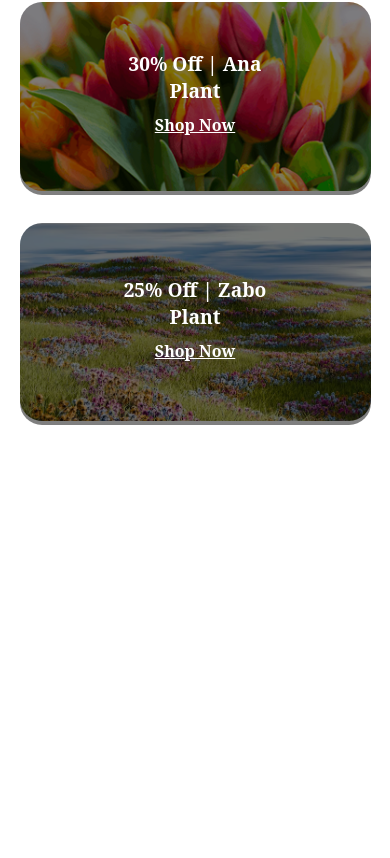
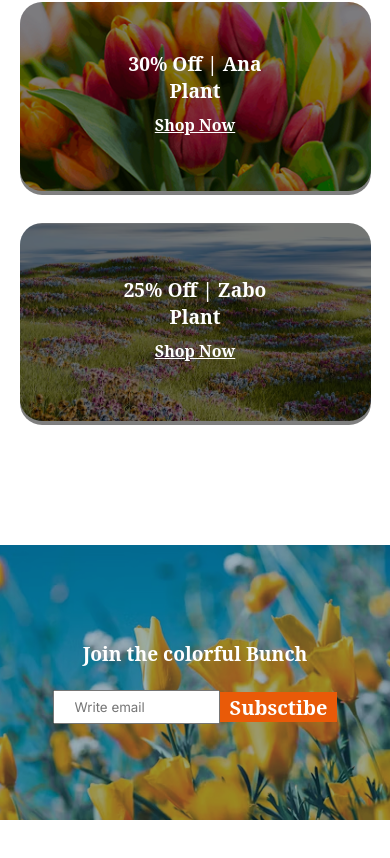
Before and after one commit to jinnahakondo/Responsive-Flowers, a plain HTML site: page index.html in a window 390 px wide. Shown: the part 4389-5247 px from the top of the page. Before the commit the page ends 4934 px from the top, so only its background shows below. Drawn offline with Linux system fonts and the light colour scheme.

Commit message:
Responsive Join Section added

```diff
--- a/index.html
+++ b/index.html
@@ -140,7 +140,7 @@
             <div class="latest-img-container">
                 <div class="bloom-plant latest-content">
                     <img src="assets/deal-bloom.png" alt="">
-                     <div class="overlay"></div>
+                    <div class="overlay"></div>
                     <div class="latest-img-over-text">
                         <h4> 60% Off | Bloom Plant </h4>
                         <a href="#">Shop Now</a>
@@ -148,7 +148,7 @@
                 </div>
                 <div class="ana-plant latest-content">
                     <img src="assets/deal-ana.png" alt="">
-                     <div class="overlay"></div>
+                    <div class="overlay"></div>
                     <div class="latest-img-over-text">
                         <h4> 30% Off | Ana Plant </h4>
                         <a href="#">Shop Now</a>
@@ -165,6 +165,21 @@
             </div>
         </section>
         <!-- --------- Latest-deals Section end----------------- -->
+
+
+        <!-- --------- Join the colorful Bunch start----------------- -->
+        <section id="join" class="w m-b m-w">
+            <div >
+                <h2 class="font-noto">Join the colorful Bunch</h2>
+               <div class="join-feild">
+                 <input type="email" placeholder="Write email">
+                <a href="#" class="btn"> Subsctibe</a>
+               </div>
+            </div>
+
+        </section>
+        <!-- --------- Join the colorful Bunch end----------------- -->
+
     </main>
 </body>
 
--- a/styles/style.css
+++ b/styles/style.css
@@ -238,10 +238,6 @@ nav {
     grid-area: z;
 }
 
-
-/* -- --------- latest Section end----------------- --  */
-
-
 .latest-content {
     position: relative;
 }
@@ -296,6 +292,64 @@ a {
     font-size: 1.8rem;
     font-weight: 700;
 }
+
+/* -- --------- latest Section end----------------- --  */
+
+/* -- --------- Join the colorful Bunch start----------------- -- */
+#join {
+    background-image: url("../assets/news-letter-bg.png");
+    background-size: cover;
+    background-position: center;
+    background-repeat: no-repeat;
+    text-align: center;
+    color: #ffffff;
+    width: 100%;
+    height: 533px;
+    display: flex;
+    justify-content: center;
+    align-items: center;
+    flex-direction: column;
+}
+
+
+
+#join h2 {
+    font-size: 3rem;
+    font-weight: 700;
+    margin-bottom: 23px;
+}
+
+
+
+input {
+    width: 50%;
+    height: 50px;
+    padding: 15px 0 15px 20px;
+}
+
+#join .btn {
+    display: flex;
+    justify-content: center;
+    align-items: center;
+    height: 50px;
+    padding: 0 10px;
+    margin-bottom: 0px;
+    background-color: #E95A08;
+    color: #ffffff;
+    text-decoration: none;
+
+}
+
+.join-feild {
+    display: flex;
+    justify-content: center;
+    align-items: center;
+}
+
+/* -- --------- Join the colorful Bunch end----------------- -- */
+
+
+
 
 /* ------- responsive design--------  */
 @media screen and (max-width:576px) {
@@ -399,7 +453,6 @@ a {
 
     /* -- --------- flower and plants lover section end------------  -- */
 
-    /* -- --------- latest Section end----------------- -- */
     /* -- --------- latest Section start----------------- -- */
     .latest-img-container {
         grid-template-areas:
@@ -410,7 +463,7 @@ a {
     }
 
     .latest-img-over-text h4 {
-        font-size: 1.2em;
+        font-size: 1.2rem;
     }
 
     .latest-img-over-text a {
@@ -425,6 +478,23 @@ a {
         font-size: 1rem;
     }
 
+    #join {
+        height: 275px;
+    }
+
+    #join h2 {
+        font-size: 1.2rem;
+    }
+
+    input {
+        height: 30px;
+    }
+
+    #join .btn {
+        height: 30px;
+        border: 0px;
+    }
+
     /* -- --------- latest Section end----------------- -- */
 
     /* ------- responsive design end--------  */
```
